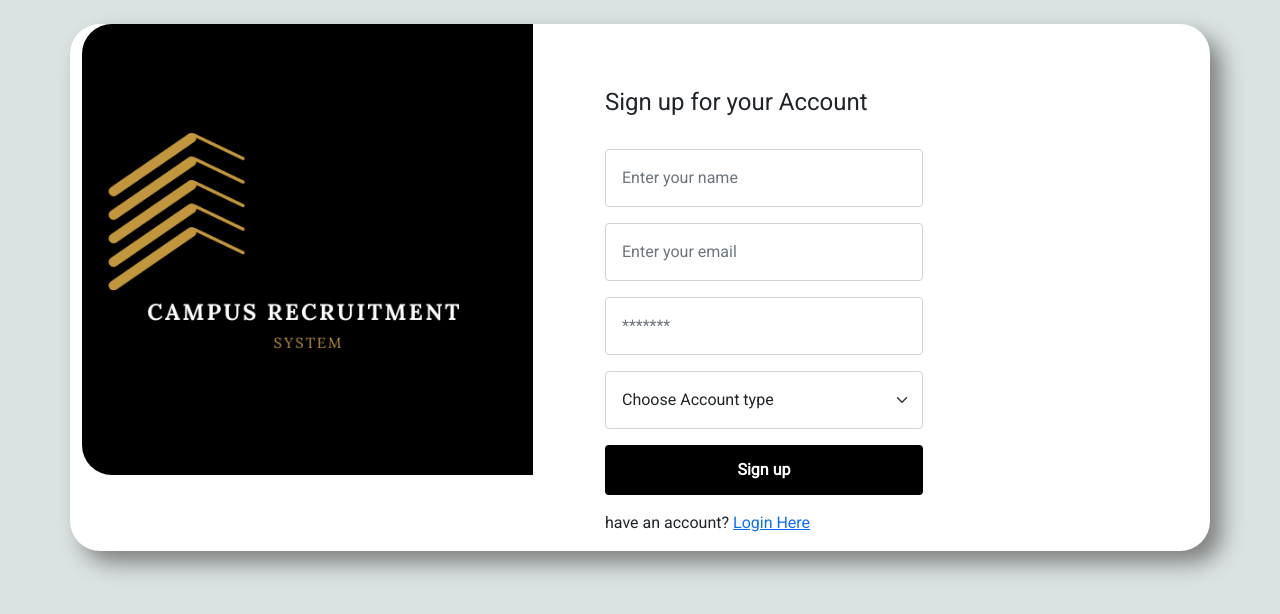
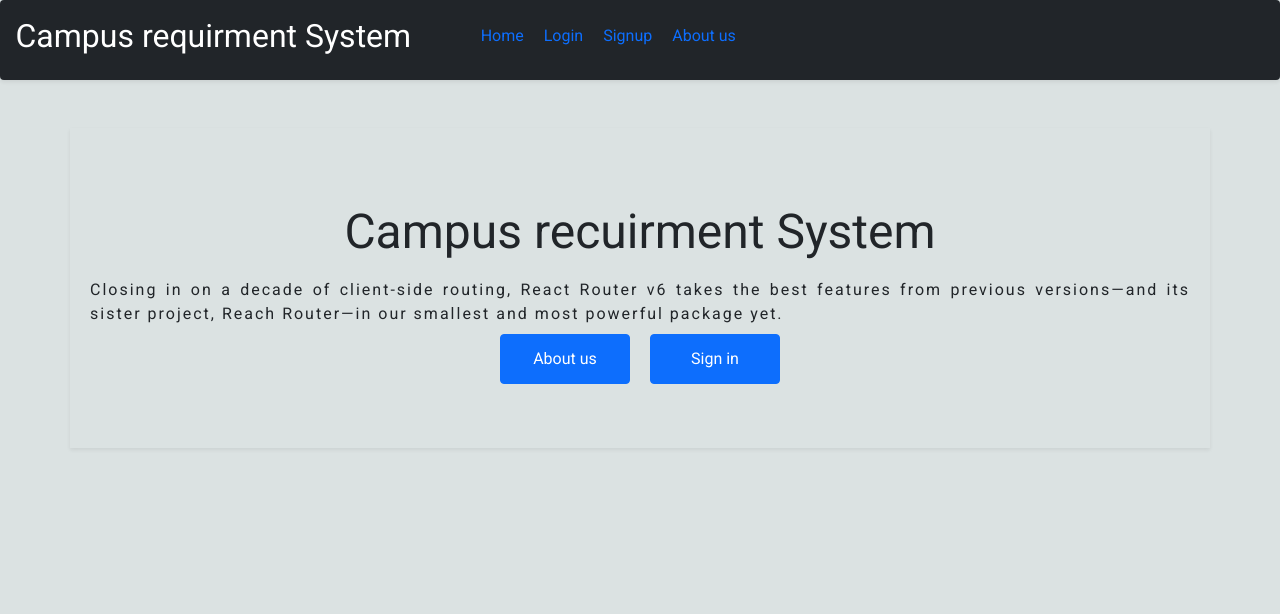
Before and after one commit to Darkcodexpch/campus-recruitment-system, a React (Create React App) app: page / in a window 1280 px wide. Shown: the top 614 px of the page. Built offline with nearby package versions, Linux system fonts and the light colour scheme.

Commit message:
work on routing

```diff
--- a/public/index.html
+++ b/public/index.html
@@ -2,19 +2,19 @@
 <html lang="en">
   <head>
     <meta charset="utf-8" />
-    <link rel="icon" href="%PUBLIC_URL%/favicon.ico" />
+    <link rel="icon" href="./favicon.png" />
     <meta name="viewport" content="width=device-width, initial-scale=1" />
     <meta name="theme-color" content="#000000" />
     <meta
       name="description"
       content="Web site created using create-react-app"
     />
-    <link rel="apple-touch-icon" href="%PUBLIC_URL%/logo192.png" />
+    <!-- <link rel="apple-touch-icon" href="%PUBLIC_URL%/logo192.png" /> -->
     <!--
       manifest.json provides metadata used when your web app is installed on a
       user's mobile device or desktop. See https://developers.google.com/web/fundamentals/web-app-manifest/
     -->
-    <link rel="manifest" href="%PUBLIC_URL%/manifest.json" />
+    <!-- <link rel="manifest" href="%PUBLIC_URL%/manifest.json" /> -->
     <!--
       Notice the use of %PUBLIC_URL% in the tags above.
       It will be replaced with the URL of the `public` folder during the build.
@@ -24,7 +24,7 @@
       work correctly both with client-side routing and a non-root public URL.
       Learn how to configure a non-root public URL by running `npm run build`.
     -->
-    <title>React App</title>
+    <title>Campus Requirment System</title>
   </head>
   <body>
     <noscript>You need to enable JavaScript to run this app.</noscript>
--- /dev/null
+++ b/src/Components/Adminside/Company.jsx
@@ -0,0 +1,45 @@
+export default function Company() {
+  return (
+   <div className='contaier'>
+       <div className='row shadow-sm bg-body rounded py-2'>
+           <div className='col-md-12 d-flex justify-content-around mt-2'>
+               <h1>Company Name</h1>
+               <button className='btn btn-danger btn-sm'>Logout</button>
+           </div>
+       </div>
+
+       <div className='row shadow-sm bg-body rounded mt-2 '>
+           <div className='col-md-12 text-center mt-2'>
+               <table className='table'>
+               <h3 >Student Details</h3>
+            <table className='table'>
+              <thead>
+                <tr>
+                  <th scope="col">#</th>
+                  <th scope="col">Name</th>
+                  <th scope="col">Download Resume</th>
+                  <th scope="col">Semester</th>
+                </tr>
+              </thead>
+              <tbody>
+                <tr>
+                  <th scope="row">1</th>
+                  <td>Mark</td>
+                  <td>Otto</td>
+                  <td>@mdo</td>
+                  <td>Delete</td>
+                  <td>Edit</td>
+                </tr>
+
+              </tbody>
+            </table>
+
+               </table>
+
+           </div>
+
+       </div>
+
+   </div>
+  )
+}
--- a/src/Components/Header/Header.css
+++ b/src/Components/Header/Header.css
@@ -1,23 +1,16 @@
-header{
-    background-color: black;
-}
-
-.navbar{
-    background-color: black;
-    padding: 1.1rem;
+.ulnav{
+    list-style: none;
 
 }
 
-.navbar-brand{
-    font-size: 2rem;
+.ulnav li {
+    display: inline-block;
+    margin: 0px 10px;
+    cursor: pointer;
 }
 
-.navbar-nav .nav-link {
-    font-size: 1.5rem;
-    padding-right: 0;
-    padding-left: 0;
+.ulnav li:hover{
+    border-bottom: 1px solid orange;
+    padding: 2px;
+    transition: all .5s;
 }
-
-.nav-item{
-    margin: 0 2rem;
-}
--- a/src/Components/Header/Header.jsx
+++ b/src/Components/Header/Header.jsx
@@ -1,42 +1,30 @@
 import './Header.css'
-import logo from './Logo.png'
+import { Link } from 'react-router-dom'
 function Header() {
     return (
-        <header>
-            <div className='container'>
-                <div className='row'>
-                    <div className='col-lg-12'>
-                        <nav class="navbar navbar-expand-lg navbar-dark bg-dark">
-                            <div class="container-fluid ok">
-                                <a class="navbar-brand text-white text-uppercase ml-5" href="#">
-                                    Campus Recruitment System
+        <header className='container-fluid '>
+            <div className='row d-flex justify-content-between align-items-center shadow-sm  bg-dark rounded text-center py-1 text-white py-3'>
+                <div className='col-md-4'>
+                    <h2>Campus requirment System</h2>
+                </div>
+                <div className='col-md-8  d-flex justify-content-between align-items-center '>
+                    <ul className='ulnav d-flex align-items-center mt-2'>
+                        <Link to="/"><li>Home</li></Link>
+                        <Link to="/Signin">
+                            <li>Login</li>
+                        </Link>
+                        <Link to="/Signup">
+                            <li>Signup</li>
 
-                                    {/* <img src={logo} alt="logoimg" style={{width:"60px"}}/> */}
-                                </a>
-                                <button class="navbar-toggler" type="button" data-bs-toggle="collapse" data-bs-target="#navbarSupportedContent" aria-controls="navbarSupportedContent" aria-expanded="false" aria-label="Toggle navigation">
-                                    <span class="navbar-toggler-icon" style={{ color: "white !important" }}></span>
-                                </button>
-                                <div class="collapse navbar-collapse" id="navbarSupportedContent">
-                                    <ul class="navbar-nav m-auto">
-                                        <li class="nav-item">
-                                            <a class="nav-link active text-white text-uppercase ml-5" aria-current="page" href="#">Home</a>
-                                        </li>
-                                        <li class="nav-item ">
-                                            <a class="nav-link text-white text-uppercase ml-5" href="#">About</a>
-                                        </li>
-                                        <li class="nav-item ">
-                                            <a class="nav-link text-white text-uppercase ml-5" href="#">Login</a>
-                                        </li>
-                                    </ul>
-                                </div>
-                            </div>
-                        </nav>
+                        </Link>
+                        <Link to="/About">
 
-                    </div>
+                            <li>About us</li>
+                        </Link>
+                    </ul>
                 </div>
 
             </div>
-
         </header>
     )
 }
--- a/src/Components/Main/MainContain.css
+++ b/src/Components/Main/MainContain.css
@@ -1,30 +1,25 @@
-main{
-    height: calc((100vh -80px));
-    background-color: black;
+.head{
+    text-align: center;
+    font-size: 3rem;
+    margin: 2px;
+    padding: 2px;
+}
+
+.pera{
+    text-align: justify;
+    padding: 5px;
+    letter-spacing: 2px;
+    margin: 3px;
+}
+
+.btnn{
     display: flex;
     justify-content: center;
-    /* align-items: center; */
+    align-items: center;
 }
 
-.main-head{
-    padding-top: 6rem;
-    margin-top: 3rem;
+.btnn button{
+    height: 50px;
+    width: 130px;
+    margin: 0px 10px;
 }
-.h1-head{
-    padding: 1rem;
-    font-size: 6rem;
-}
-
-.head-p{
-    font-size: 1.3rem;
-    font-weight: bold;
-    padding: .5rem;
-    letter-spacing: .1rem
-}
-
-.head-btn{
-    font-size:1.5rem;
-    height: 9vh;
-    width: 10vw;
-    text-align: center;
-}
--- a/src/Components/Main/MainContent.jsx
+++ b/src/Components/Main/MainContent.jsx
@@ -1,8 +1,35 @@
 import './MainContain.css'
-
+import Header from '../Header/Header'
+import { Link } from 'react-router-dom'
 export default function MainContent() {
   return (
-    <main>
+    <>
+      <Header />
+      <div className="container mt-5">
+        <div className="row d-flex justify-content-center shadow-sm py-5">
+          <div className="col-md-12 py-3">
+            <div className="head">
+              Campus recuirment System
+            </div>
+            <div className="pera">
+              Closing in on a decade of client-side routing, React Router v6 takes the best features from previous versions—and its sister project, Reach Router—in our smallest and most powerful package yet.
+            </div>
+            <div className="btnn">
+              <Link to="About">
+                <button className='btn btn-primary'>About us</button>
+              </Link>
+              <Link to="Signin">
+                <button className='btn btn-primary'>Sign in</button>
+              </Link>
+
+
+
+            </div>
+          </div>
+
+        </div>
+      </div>
+      {/* <main>
     <div className='container'>
       <div className='row d-flex text-canter'>
         <div className='col-sm-12 col-md-12 col-lg-12'>
@@ -26,6 +53,7 @@
       </div>
 
     </div>
-    </main>
+    </main> */}
+    </>
   )
 }
--- a/src/Components/Main/Modules/Signup.jsx
+++ b/src/Components/Main/Modules/Signup.jsx
@@ -1,6 +1,8 @@
 import './Signup.css'
 import img from '../../Header/Logo.png'
+import Header from '../../Header/Header'
 import { db, auth } from '../../../Firebaseconf'
+import { Link } from 'react-router-dom'
 import { useState } from 'react'
 export default function Signup() {
     const [name, setName] = useState('')
@@ -10,10 +12,10 @@
 
     let formHandler = (e) => {
         e.preventDefault()
-        if(name === '' || email ===''|| password ===''||type===''){
+        if (name === '' || email === '' || password === '' || type === '') {
             alert("Please enter Details Properly")
         }
-        else{
+        else {
             let user = {
                 name,
                 email,
@@ -26,15 +28,15 @@
                     // Signed in
                     let uid = userCredential.user.uid
                     console.log("Current Uid", uid)
-                    if(user.type ==="1"){
+                    if (user.type === "1") {
                         db.ref('/').child('users/StudentData').child(uid).set(user)
-                    alert("Student Signup suuccessfully")
-                    setName(' ')
-                    setEmail(' ')
-                    setPassword(' ')
-                    setType(' ')
+                        alert("Student Signup suuccessfully")
+                        setName(' ')
+                        setEmail(' ')
+                        setPassword(' ')
+                        setType(' ')
                     }
-                    else if(user.type ==="2"){
+                    else if (user.type === "2") {
                         db.ref('/').child('users/CompanyData').child(uid).set(user)
                         alert("Company Signup suuccessfully")
                         setName(' ')
@@ -43,14 +45,15 @@
                         setType(' ')
                     }
                 })
-                .catch((error) => { console.log(error.message)
+                .catch((error) => {
+                    console.log(error.message)
                 });
 
         }
     }
 
     return (
-        <section className='Form my-4 mx-5'>
+        <><Header /><section className='Form my-4 mx-5'>
             <div className='container'>
                 <div className='row no-gutters signuprow'>
                     <div className='col-lg-5'>
@@ -80,7 +83,7 @@
                             <div className='form-row'>
                                 <div className='col-lg-7'>
                                     {/* <label for="disabledSelect" class="form-label form-control my-3 p-3">Choose Account Type</label> */}
-                                    <select id="disabledSelect" class="form-select form-control my-3 p-3" value={type} onChange={(e) => { setType(e.target.value) }} >
+                                    <select id="disabledSelect" class="form-select form-control my-3 p-3" value={type} onChange={(e) => { setType(e.target.value) }}>
                                         <option>Choose Account type</option>
                                         <option value="1">Student</option>
                                         <option value="2">Company</option>
@@ -95,7 +98,7 @@
                                 </div>
                             </div>
 
-                            <p className='my-3'>have an account? <a href='#'>Login Here</a> </p>
+                            <p className='my-3'>have an account? <Link to="/Signin">Login Here</Link></p>
                         </form>
 
                     </div>
@@ -104,7 +107,7 @@
 
             </div>
 
-        </section>
+        </section></>
 
     )
 }
--- a/src/Main.jsx
+++ b/src/Main.jsx
@@ -1,18 +1,24 @@
-import Header from "./Components/Header/Header"
+import { Routes, Route, BrowserRouter } from "react-router-dom"
 import MainContent from "./Components/Main/MainContent"
 import Sign from "./Components/Main/Modules/Sign"
 import Signup from "./Components/Main/Modules/Signup"
 import Admin from "./Components/Adminside/Admin"
+import Company from "./Components/Adminside/Company"
 import Student from "./Components/Main/Modules/Student"
 export default function Main() {
   return (
-    <>
-    {/* <Header/> */}
-    {/* <MainContent/> */}
-    {/* <Sign/> */}
-    <Signup/>
-    {/* <Student/> */}
-    {/* <Admin/> */}
-    </>
+
+    <BrowserRouter>
+      <Routes>
+        <Route path="/" element={<MainContent />}></Route>
+        <Route path="/Signin" element={<Sign />}></Route>
+        <Route path="/Signup" element={<Signup />}></Route>
+        <Route path="/Admin" element={<Admin />}></Route>
+        <Route path="/Student" element={<Student />}></Route>
+        <Route path="/Company" element={<Company />}></Route>
+
+      </Routes>
+    </BrowserRouter>
+
   )
 }
```
Also changed, not shown: src/Components/Adminside/Admin.jsx (+59 -7 lines), src/Components/Main/Modules/Sign.jsx (+9 -8 lines), public/favicon.png (added), src/Components/Adminside/Company.css (added).
